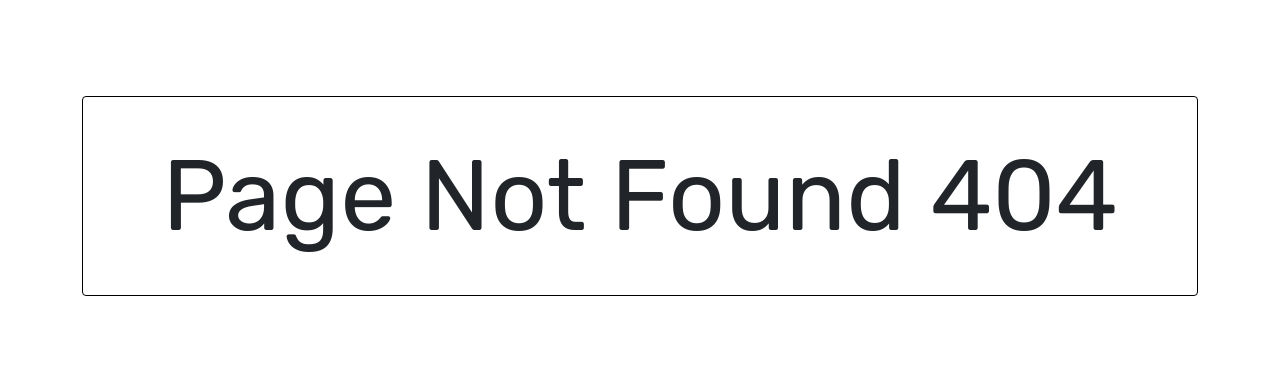
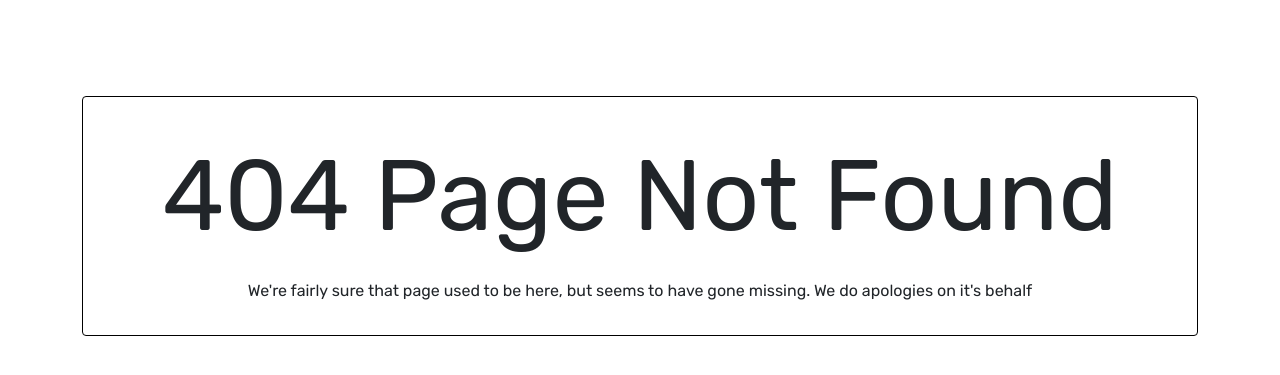
Before and after one commit to froxity/SADNS, a Django app: template templates/httpresponse/http404.html in a window 1280 px wide. Shown: the top 375 px of the page. Run offline with Django 4.2, Linux system fonts and the light colour scheme; the template is opened without the code that fills it, so the values that code supplies are empty; parts of the project's set-up code (start-up, migrations or seed data) failed here and were passed over; some libraries are stand-ins or nearby versions.

Commit message:
Update styling 404 & 500
Change title font size

```diff
--- a/dashboard/views.py
+++ b/dashboard/views.py
@@ -44,8 +44,6 @@ def dashboard(request):
         elif (x.cat_id.name == 'Others'):
             others = others + x.freq
 
-    testerror = Blacklist.objects.filter(id=pk)
-    print(testerror)
     data_category = [adult, gambling, socialmed, gaming, others]
     # End -- Category Report process
 
@@ -102,8 +100,8 @@ def domains(request):
             item = Domain.objects.get(id=x.id)
             print('The frequency for this domain is: ' + str(item.freq))
         else:
-            print(False)
-    print(tempdomain)
+            continue
+
     # whitelist POST request
     if request.method=='POST' and 'button1' in request.POST:
         form_whitelist = WhitelistForm(request.POST)
--- a/templates/httpresponse/http404.html
+++ b/templates/httpresponse/http404.html
@@ -1,13 +1,21 @@
 {% include 'main.html' %}
 {% load static %}
 {% block content %}
+<style>
+    .title{
+        font-size: 100px;
+    }
+</style>
 <div class="container mt-5 pt-5 pb-5">
   <div class="row mb-3">
       <div class="col">
           <div class="card">
               <div class="card-body text-center">
-                  <div class="logo d-flex align-items-center justify-content-center">
-                      <div class="title m-2">Page Not Found 404</div>
+                  <div class="logo d-inline align-items-center justify-content-center">
+                      <div class="title m-2">404 Page Not Found</div>
+                      <div>
+                        <p>We're fairly sure that page used to be here, but seems to have gone missing. We do apologies on it's behalf</p>
+                      </div>
                   </div>
               </div>
           </div>
```
Also changed, not shown: templates/httpresponse/http400.html (+6 -1 lines), templates/httpresponse/http403.html (+6 -1 lines), templates/httpresponse/http500.html (+10 -2 lines).
